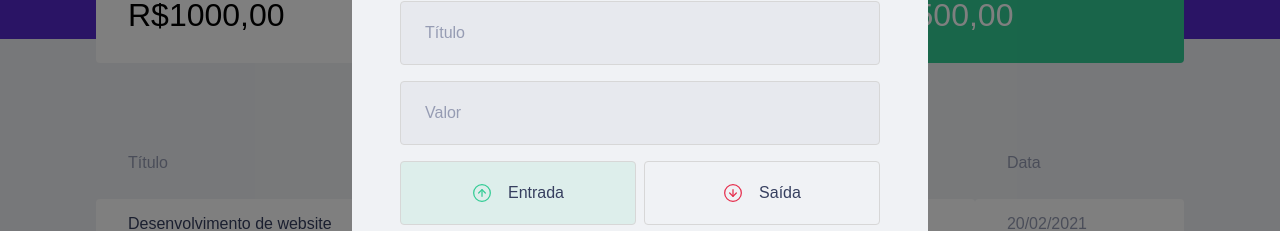
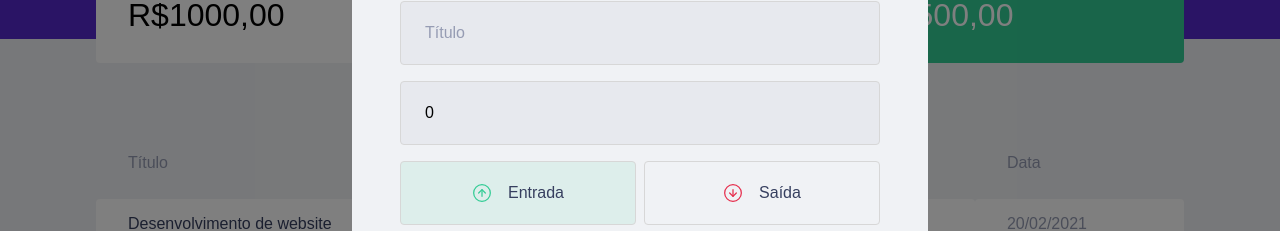
Before and after one commit to areasflavio/dtmoney, a React (Create React App) app: page / in a window 1280 px wide. Both pictures are taken after a click on the button "Nova transação". Shown: the part 233-464 px from the top of the page. Built offline with nearby package versions, Linux system fonts and the light colour scheme; no server answers; the HTML template or start-up script is replaced by a standard one; what miragejs would draw is missing.

Commit message:
feat: create new transaction

```diff
--- a/src/components/NewTransactionModal/index.tsx
+++ b/src/components/NewTransactionModal/index.tsx
@@ -1,9 +1,11 @@
-import { useState } from 'react';
+import React, { useState } from 'react';
 import Modal from 'react-modal';
 
 import closeImg from '../../assets/close.svg';
 import incomeImg from '../../assets/income.svg';
 import outcomeImg from '../../assets/outcome.svg';
+
+import { api } from '../../services/api';
 
 import { Container, RadioBox, TransactionTypeContainer } from './styles';
 
@@ -18,7 +20,22 @@
   isOpen,
   onRequestClose,
 }) => {
+  const [title, setTitle] = useState('');
+  const [value, setValue] = useState(0);
   const [type, setType] = useState('deposit');
+  const [category, setCategory] = useState('');
+
+  function handleCreateNewTransaction(event: React.FormEvent) {
+    event.preventDefault();
+
+    const data = { title, value, type, category };
+
+    try {
+      api.post('transactions', data);
+    } catch (err: any) {
+      console.error(err.message);
+    }
+  }
 
   return (
     <Modal
@@ -35,12 +52,22 @@
         <img src={closeImg} alt="Fechar" />
       </button>
 
-      <Container>
+      <Container onSubmit={handleCreateNewTransaction}>
         <h2>Cadastrar transação</h2>
 
-        <input type="text" placeholder="Título" />
+        <input
+          type="text"
+          placeholder="Título"
+          value={title}
+          onChange={(event) => setTitle(event.target.value)}
+        />
 
-        <input type="number" placeholder="Valor" />
+        <input
+          type="number"
+          placeholder="Valor"
+          value={value}
+          onChange={(event) => setValue(Number(event.target.value))}
+        />
 
         <TransactionTypeContainer>
           <RadioBox
@@ -61,7 +88,12 @@
           </RadioBox>
         </TransactionTypeContainer>
 
-        <input type="text" placeholder="Categoria" />
+        <input
+          type="text"
+          placeholder="Categoria"
+          value={category}
+          onChange={(event) => setCategory(event.target.value)}
+        />
 
         <button type="submit">Cadastrar</button>
       </Container>
--- a/src/index.tsx
+++ b/src/index.tsx
@@ -1,24 +1,25 @@
 import React from 'react';
 import ReactDOM from 'react-dom';
-import { createServer } from 'miragejs';
+import { createServer, Model } from 'miragejs';
 
 import { App } from './App';
 
 createServer({
+  models: {
+    transaction: Model,
+  },
+
   routes() {
     this.namespace = 'api';
 
     this.get('/transactions', () => {
-      return [
-        {
-          id: 1,
-          title: 'Transaction 1',
-          amount: 400,
-          type: 'deposit',
-          category: 'Food',
-          createdAt: new Date(),
-        },
-      ];
+      return this.schema.all('transaction');
+    });
+
+    this.post('/transactions', (schema, request) => {
+      const data = JSON.parse(request.requestBody);
+
+      return schema.create('transaction', data);
     });
   },
 });
```
